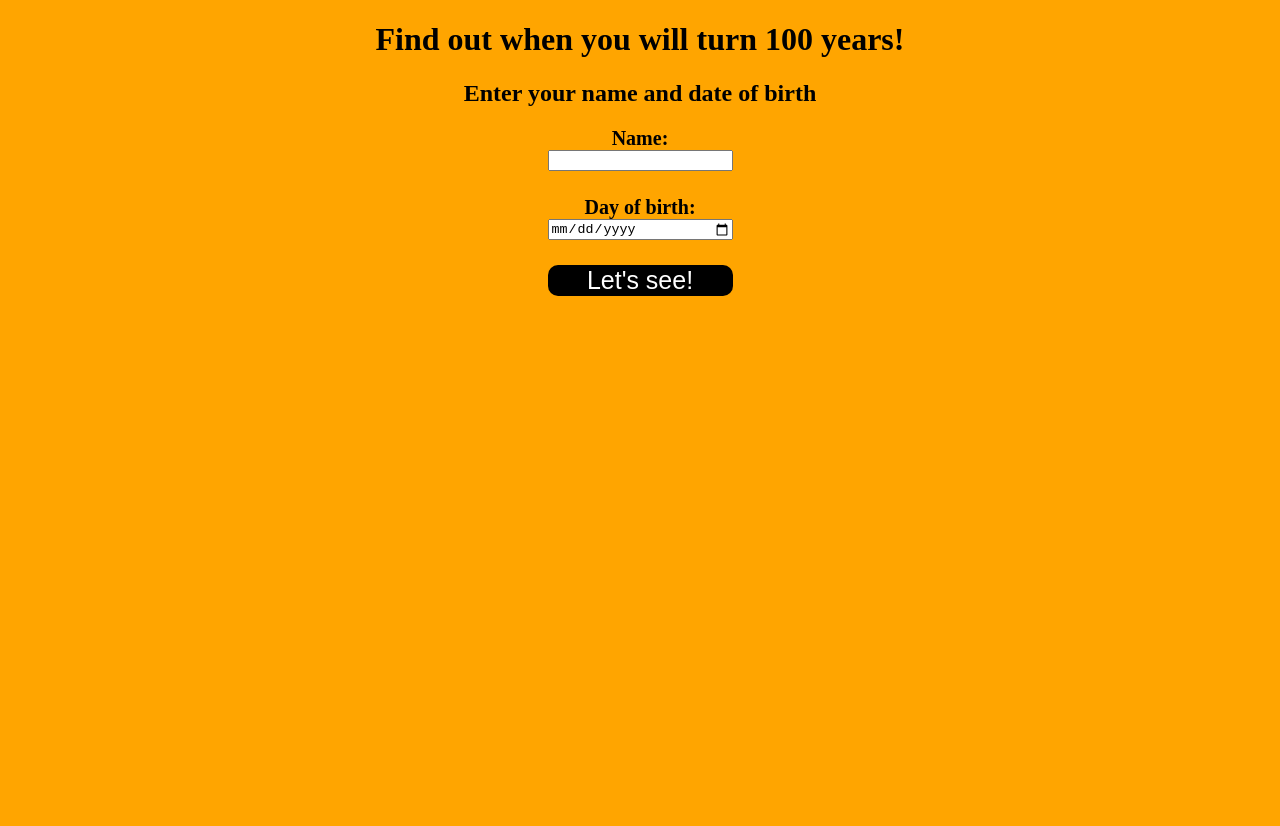
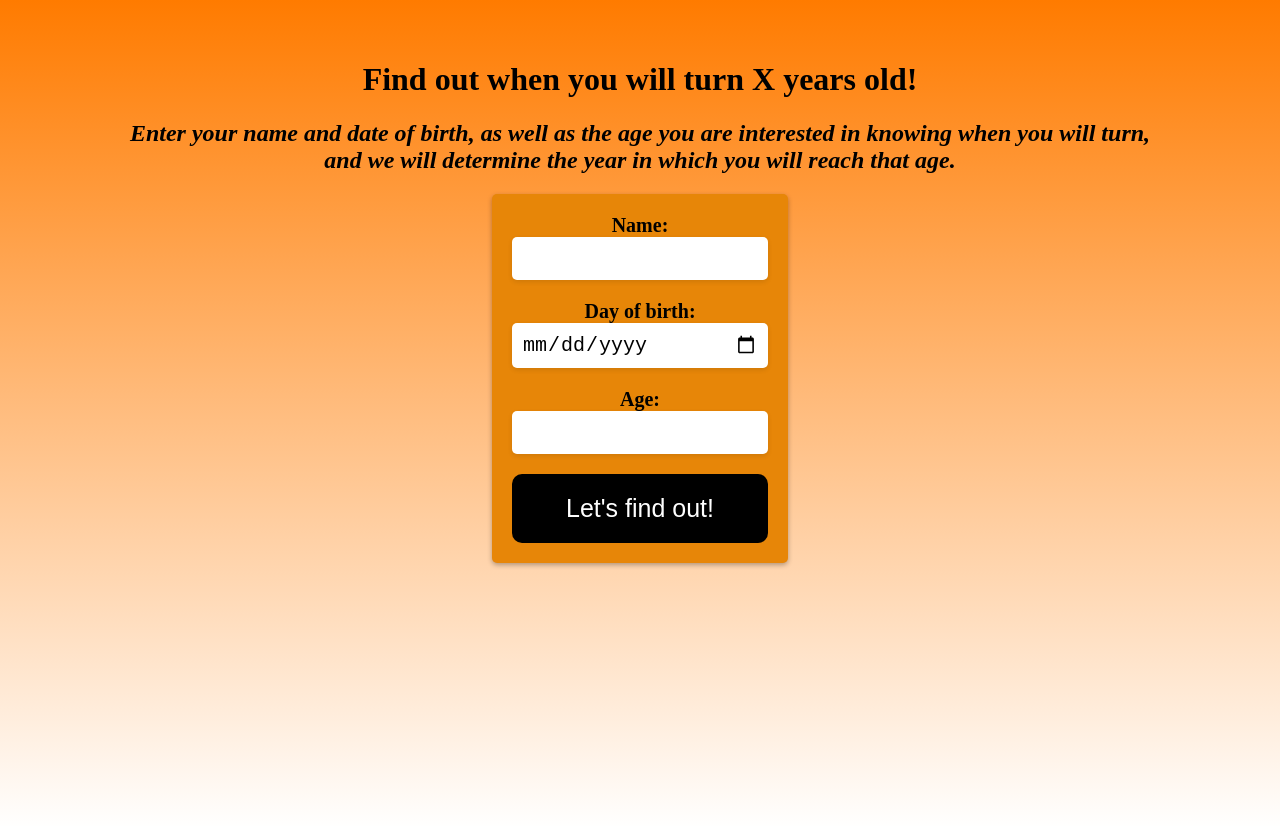
Before and after one commit to ElKaptajn/Time_Project, a website: page public/frontpage/frontpage.html in a window 1280 px wide. Before the commit the page ends 800 px from the top, so only its background shows below. Drawn offline with Linux system fonts and the light colour scheme; files that its build step writes are made by us from their sources; files whose address does not match are found by name.

Commit message:
Finished Project - Ready to deploy

```diff
--- a/app.js
+++ b/app.js
@@ -1,7 +1,7 @@
 const express = require("express");
 const app = express();
 
-app.use(express.static("public"));  //For security - makes all the files in the public-folder public for everybody
+app.use(express.static("public"));
 
 const PORT = 8080;
 
--- a/public/frontpage/frontpage.html
+++ b/public/frontpage/frontpage.html
@@ -4,19 +4,16 @@
     <meta charset="UTF-8">
     <meta http-equiv="X-UA-Compatible" content="IE=edge">
     <meta name="viewport" content="width=device-width, initial-scale=1.0">
-    <title>When will I turn 100?</title>
+    <title>When will I turn X years old?</title>
 
     <!-- LINKS -->
     <link rel="stylesheet" href="./frontpage/style.css">
 
 </head>
 <body>
+    <h1>Find out when you will turn X years old!</h1>
 
-    <h1>Find out when you will turn 100 years!</h1>
-
-    <h2>Enter your name and date of birth</h2>
-
-
+    <h2>Enter your name and date of birth, as well as the age you are interested in knowing when you will turn,<br>and we will determine the year in which you will reach that age.</h2>
 
     <div class="form-wrapper">
         <form class="form">
@@ -24,7 +21,9 @@
             <input id="userInputName" type="text">
             <label for="userInputBirthDay">Day of birth:</label>
             <input type="date" name="" id="userInputBirthDay" required>
-            <button onclick="calculateDate()">Let's see!</button>
+            <label for="userInputAge">Age:</label>
+            <input type="number" name="" id="userInputAge" required>
+            <button onclick="calculateDate()">Let's find out!</button>
         </form>
     </div>
 
--- a/public/frontpage/frontpage.js
+++ b/public/frontpage/frontpage.js
@@ -1,20 +1,24 @@
+// DOM TAGS
+const xBirthDayWrapper = document.getElementById("result-wrapper");
+const result = document.createElement("h1");
+
+// DATE ARRAYS
 const weekday = ["Sunday","Monday","Tuesday","Wednesday","Thursday","Friday","Saturday"];
 const monthWritten = ["January","February","March","April","May","June","July","August","September","October","November","December"];
-
-const hundredthBirthdayWrapper = document.getElementById("result-wrapper");
 
 function calculateDate(){
 
     const birthDay = new Date(document.getElementById("userInputBirthDay").value);
     const name = document.getElementById("userInputName").value;
+    const ageToFind = Number(document.getElementById("userInputAge").value);
 
-    const hundredthBirthdayYear = birthDay.getFullYear() + 100;
-    const hundredthBirthday = new Date(hundredthBirthdayYear, birthDay.getMonth(), birthDay.getDate());
+    const xBirthDay = calculateYearWhenTurnX(birthDay, ageToFind);
 
-    const hundredthBirthdayDate = hundredthBirthday.getDay();
+    //Variable for storing the number ending
     let numberEnding = "";
 
-   switch (hundredthBirthdayDate) {
+    //Switch statement for finding the correct number ending
+   switch (xBirthDay.getDate()) {
     case 1:
         numberEnding = "st";
         break;
@@ -28,18 +32,25 @@ function calculateDate(){
         numberEnding = "th";
    }
 
-    const result = document.createElement("h1");
+   //Contructing the result string to be displayed
     result.innerText =
-        name + " will be 100 years old on " +
-        weekday[hundredthBirthday.getDay()] + " the " + hundredthBirthday.getDay() + numberEnding + " of " +
-        monthWritten[hundredthBirthday.getMonth()] + " " + hundredthBirthday.getFullYear();
+        name + " will be " + ageToFind + " years old on " +
+        weekday[xBirthDay.getDay()] + " the " + xBirthDay.getDate() + "" + numberEnding + " of " +
+        monthWritten[xBirthDay.getMonth()] + " " + xBirthDay.getFullYear();
 
-    if (hundredthBirthdayWrapper.hasChildNodes()) {
-        hundredthBirthdayWrapper.removeChild(hundredthBirthdayWrapper.firstChild);
-        hundredthBirthdayWrapper.appendChild(result);
+   //If statement for checking if the result is already on the page
+    if (xBirthDayWrapper.hasChildNodes()) {
+        xBirthDayWrapper.removeChild(xBirthDayWrapper.firstChild);
+        xBirthDayWrapper.appendChild(result);
       } else {
-        hundredthBirthdayWrapper.appendChild(result);
+        xBirthDayWrapper.appendChild(result);
       }
+      event.preventDefault();
 
+};
+
+function calculateYearWhenTurnX(dateOfBirth, ageToFind) {
     event.preventDefault();
-};
+    const yearWhenTurnX = (dateOfBirth.getFullYear() + ageToFind);
+    return new Date(yearWhenTurnX, dateOfBirth.getMonth(), dateOfBirth.getDate());
+  }
--- a/public/frontpage/style.css
+++ b/public/frontpage/style.css
@@ -1,11 +1,22 @@
 body {
-    background-color: orange;
+    background: linear-gradient(to bottom, rgb(255, 123, 0), white);
     color: black;
+    height: 100vh;
+    overflow: hidden;
 }
 
 h1, h2 {
     display: flex;
     justify-content: center;
+}
+
+h2 {
+    font-style: italic;
+    text-align: center;
+}
+
+h1 {
+  padding-top: 5vh;
 }
 
 button {
@@ -15,14 +26,22 @@ button {
     border-radius:  10px;
     font-size: 25px;
     cursor: pointer;
+    padding: 20px;
 }
 
 .form {
     display: flex;
+    max-width: 600px;
+    margin: 0 auto;
+    padding: 20px;
+    background-color: #e78608;
+    border-radius: 5px;
+    box-shadow: 0px 2px 5px rgba(0, 0, 0, 0.3);
     align-content: center;
     flex-direction: column;
     text-align: center;
     max-width: 20vw;
+
 }
 
 .form label {
@@ -38,3 +57,20 @@ button {
     display: flex;
     justify-content: center;
 }
+
+input[type="text"],
+input[type="date"],
+input[type="number"]
+{
+  padding: 10px;
+  margin-bottom: 20px;
+  border: none;
+  border-radius: 5px;
+  background-color: #fff;
+  box-shadow: 0px 2px 5px rgba(0, 0, 0, 0.1);
+  font-size: 20px;
+}
+
+input[type="date"] {
+cursor: text;
+}
```
